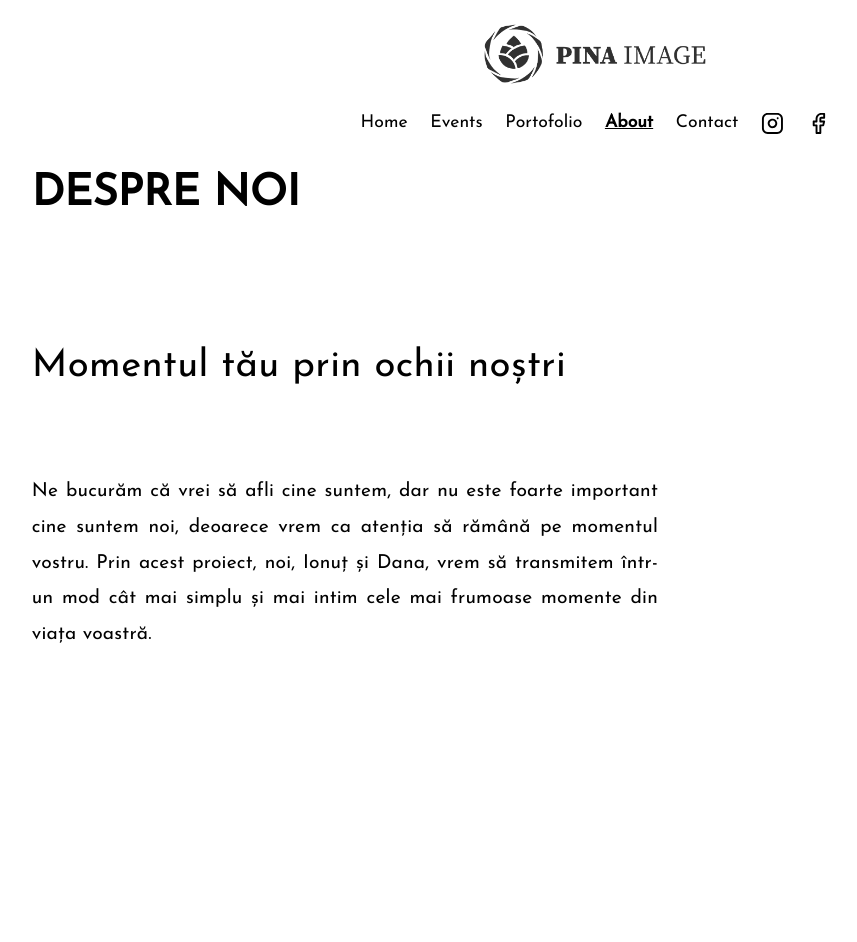
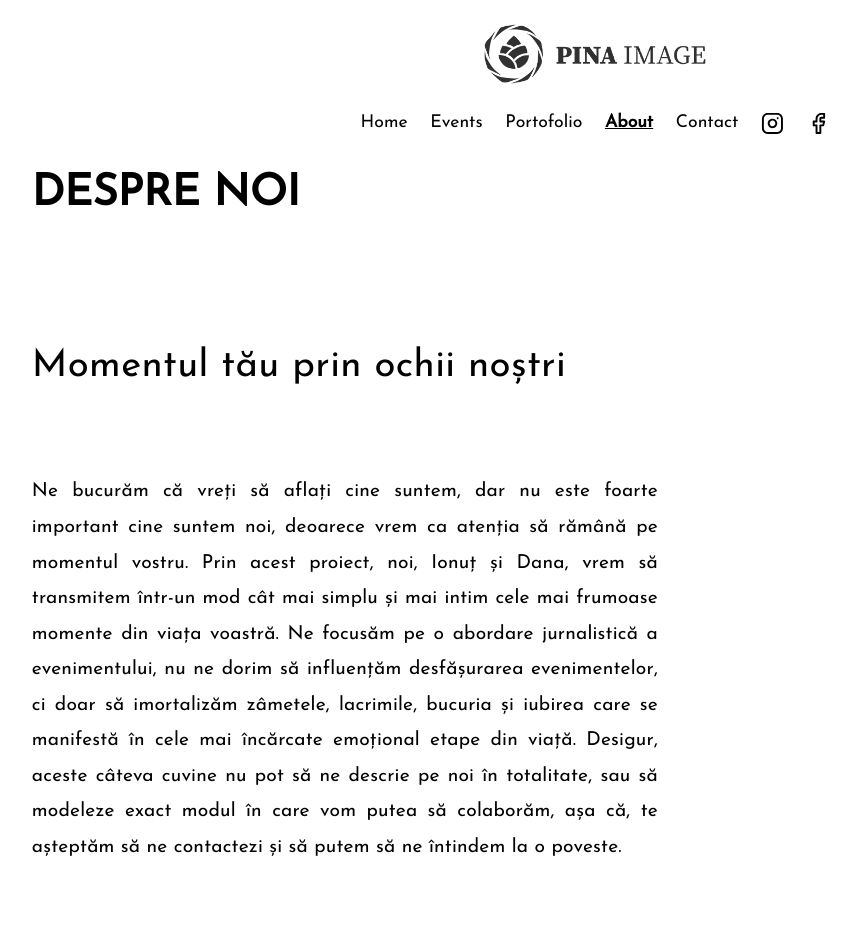
Before and after one commit to thirdless/pina.image, a Jekyll site: the page built from about.html, in a window 1280 px wide. Shown: the whole page, without its empty margins (45-902 px from the left). Built offline with Jekyll 4.4.1, drawn with Linux system fonts in a browser that asks for light colours; before the commit the page ends 900 px from its top, so only the background shows below that.

Commit message:
Update about.html

```diff
--- a/about.html
+++ b/about.html
@@ -7,7 +7,8 @@ title: "Despre noi"
 <div class="sides">
     <div class="text">
         <h2>Momentul tău prin ochii noștri</h2>
-        <p>Ne bucurăm că vrei să afli cine suntem, dar nu este foarte important cine suntem noi, deoarece vrem ca atenția să rămână pe momentul vostru. Prin acest proiect, noi, Ionuț și Dana, vrem să transmitem într-un mod cât mai simplu și mai intim cele mai frumoase momente din viața voastră.</p>
+        <p>Ne bucurăm că vreți să aflați cine suntem, dar nu este foarte important cine suntem noi, deoarece vrem ca atenția să rămână pe momentul vostru. Prin acest proiect, noi, Ionuț și Dana, vrem să transmitem într-un mod cât mai simplu și mai intim cele mai frumoase momente din viața voastră. Ne focusăm pe o abordare jurnalistică a evenimentului, nu ne dorim să influențăm desfășurarea evenimentelor, ci doar să imortalizăm zâmetele, lacrimile, bucuria și iubirea care se manifestă în cele mai încărcate emoțional etape din viață.
+            Desigur, aceste câteva cuvine nu pot să ne descrie pe noi în totalitate, sau să modeleze exact modul în care vom putea să colaborăm, așa că, te așteptăm să ne contactezi și să putem să ne întindem la o poveste.</p>
     </div>
     <div class="portrait">
         <img src="">
```
